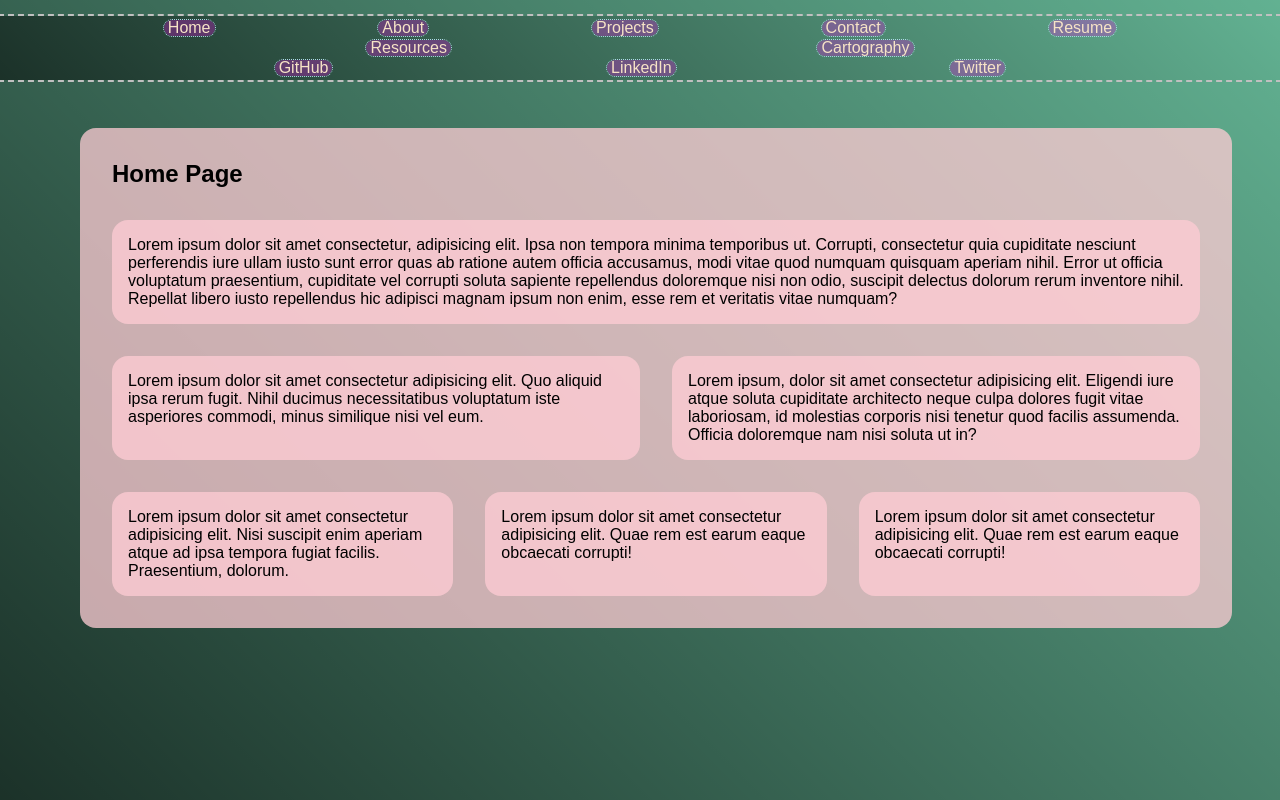
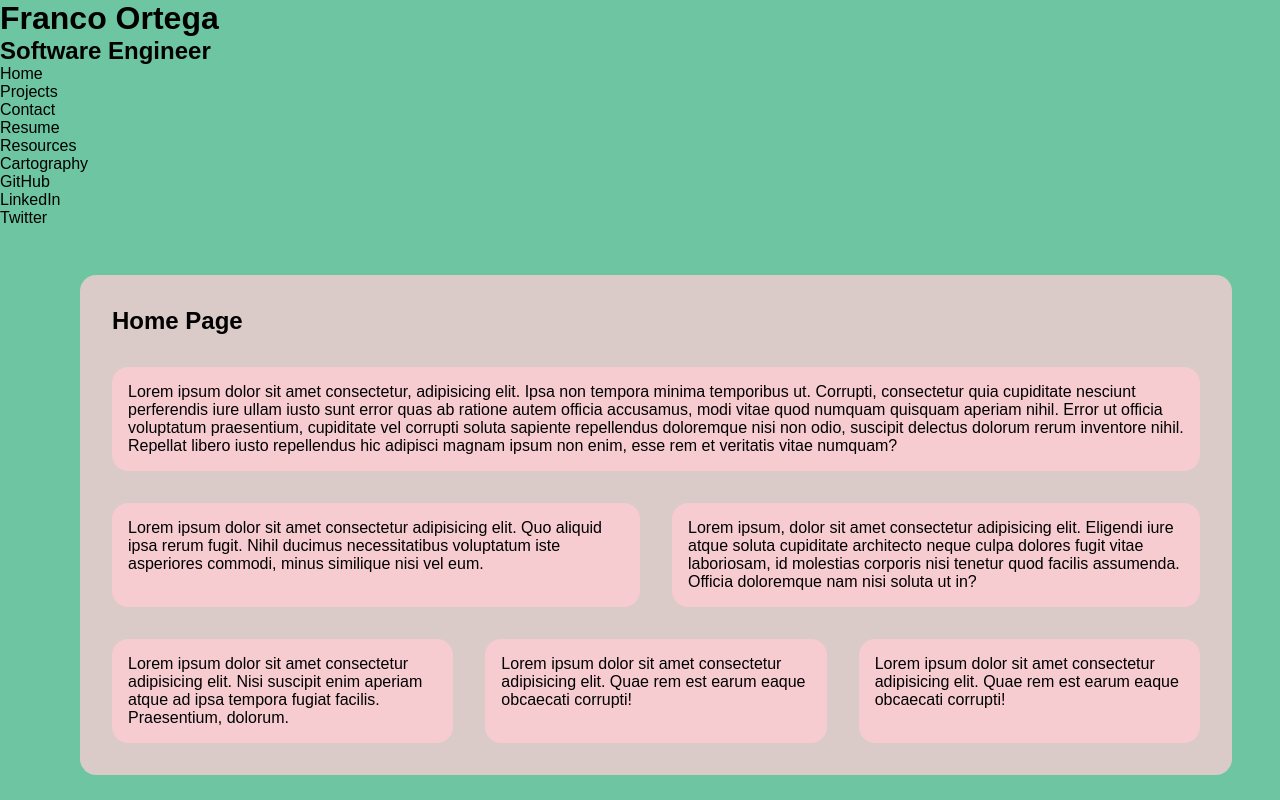
Before and after one commit to franco-ortega/portfolio-playground, a Next.js app: page / in a window 1280 px wide. Built offline with nearby package versions, Linux system fonts and the light colour scheme.

Commit message:
disable Nav styles and Layout gradient

```diff
--- a/components/layout/Layout.module.scss
+++ b/components/layout/Layout.module.scss
@@ -1,6 +1,6 @@
 .Layout {
   background-color: hsl(156, 43%, 60%);
-  background-image: var(--gradient-dark);
+  // background-image: var(--gradient-dark);
   // border: 1rem solid rgb(170, 159, 94, .5);
   height: 100vh;
 
--- a/components/nav/Nav.jsx
+++ b/components/nav/Nav.jsx
@@ -2,10 +2,14 @@ import styles from './Nav.module.scss';
 
 const Nav = () => {
   return (
-    <nav className={styles.Nav}>
+    <div className={styles.Nav}>
+      <h1>Franco Ortega</h1>
+      <h2>Software Engineer</h2>
+
+    <nav>
       <ul>
         <li>Home</li>
-        <li>About</li>
+        {/* <li>About</li> */}
         <li>Projects</li>
         <li>Contact</li>
         <li>Resume</li>
@@ -20,6 +24,7 @@ const Nav = () => {
         <li>Twitter</li>
       </ul>
     </nav>
+    </div>
   );
 };
 
--- a/components/nav/Nav.module.scss
+++ b/components/nav/Nav.module.scss
@@ -1,31 +1,31 @@
 .Nav {
-  background-color: hsl(156, 43%, 60%);
-  background-image: var(--gradient-dark);
-  outline: 2px dashed silver;
+  // background-color: hsl(156, 43%, 60%);
+  // background-image: var(--gradient-dark);
+  // outline: 2px dashed silver;
 
-  display: flex;
-  flex-direction: column;
-  gap: 0.25rem;
+  // display: flex;
+  // flex-direction: column;
+  // gap: 0.25rem;
 
-  margin-block-start: 1rem;
-  padding-block: 0.25rem;
+  // margin-block-start: 1rem;
+  // padding-block: 0.25rem;
 
-  color: hsl(37, 73%, 87%);
-  font-family: var(--font-primary);
-  font-size: var(--font-size-nav);
-  line-height: var(--font-size-nav);
+  // color: hsl(37, 73%, 87%);
+  // font-family: var(--font-primary);
+  // font-size: var(--font-size-nav);
+  // line-height: var(--font-size-nav);
 
   ul {
     // outline: 1px solid blue;
-    display: flex;
-    flex-direction: row;
-    justify-content: space-evenly;
+    // display: flex;
+    // flex-direction: row;
+    // justify-content: space-evenly;
 
     li {
-      border-radius: 100vmax;
-      background-color: rgba(255, 0, 247, 0.25);
-      padding-inline: 0.25rem;
-      outline: 1px dotted lightblue;
+      // border-radius: 100vmax;
+      // background-color: rgba(255, 0, 247, 0.25);
+      // padding-inline: 0.25rem;
+      // outline: 1px dotted lightblue;
     }
   }
 }
@@ -34,13 +34,13 @@
   .Nav {
     ul {
       li {
-        transition: transform 1000ms ease-in-out, background-color 1000ms linear,
-          color 1000ms linear;
+        // transition: transform 1000ms ease-in-out, background-color 1000ms linear,
+        //   color 1000ms linear;
 
         &:hover {
-          background-color: rgba(255, 0, 247, 0.5);
-          color: hsl(57, 73%, 97%);
-          transform: translateX(1.25rem);
+          // background-color: rgba(255, 0, 247, 0.5);
+          // color: hsl(57, 73%, 97%);
+          // transform: translateX(1.25rem);
         }
       }
     }
```
Also changed, not shown: 1 other file (tests, documents, lock files or other folders).
